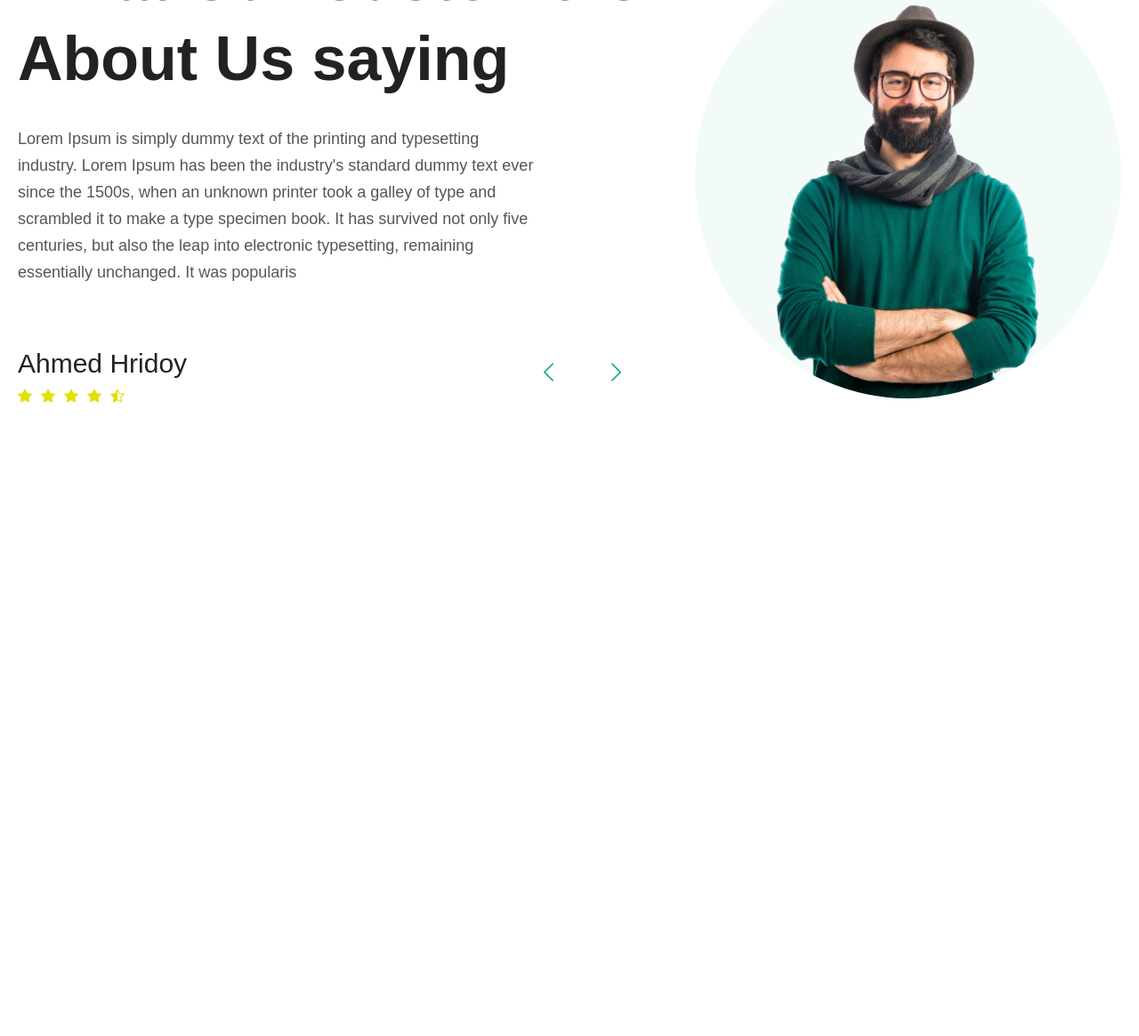
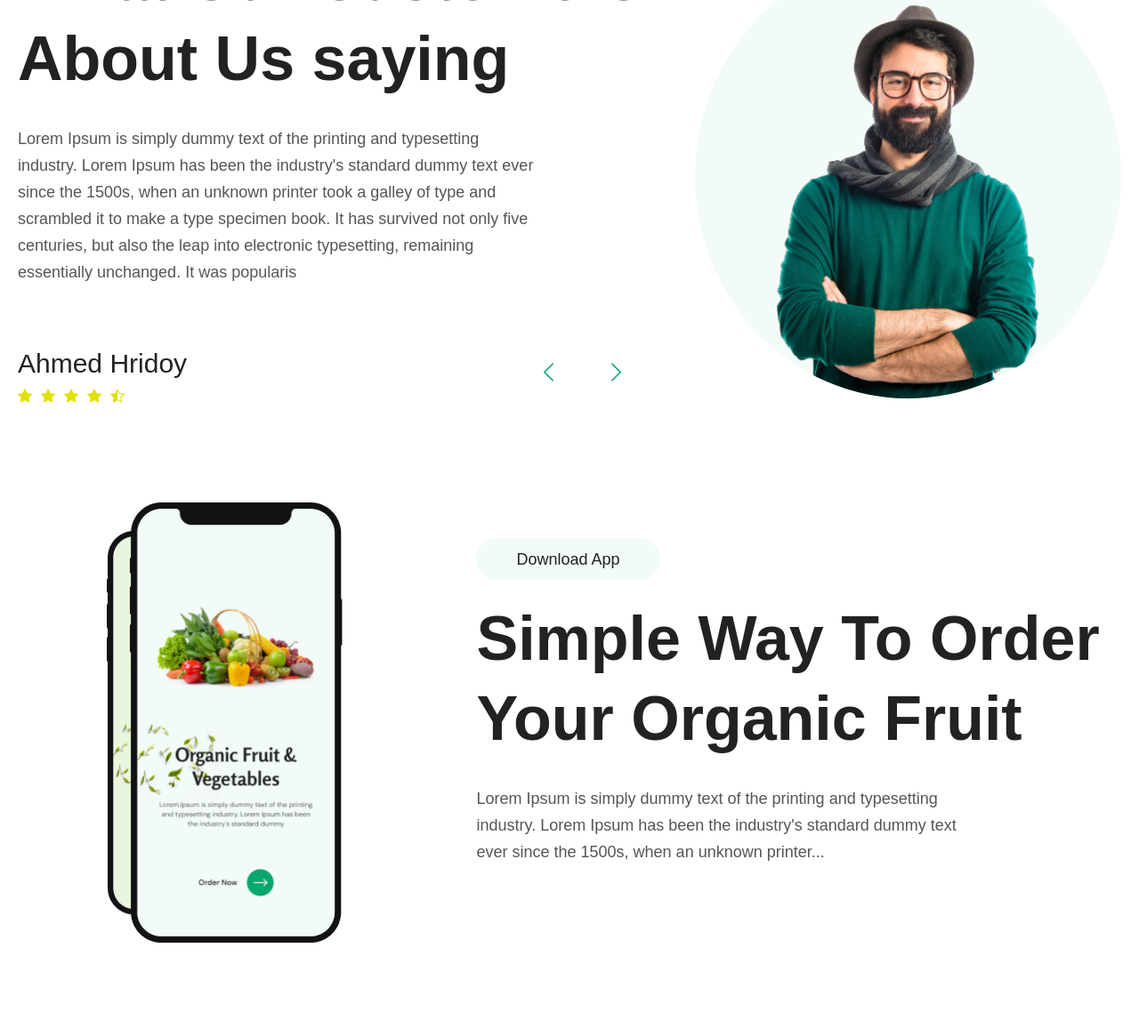
Before and after one commit to ilhomjonSolijonov/Agro-Help, a plain HTML site: page index.html in a window 1280 px wide. Shown: the part 2924-4089 px from the top of the page at 89% size. Before the commit the page ends 3389 px from the top, so only its background shows below. Drawn offline with nearby package versions, Linux system fonts and the light colour scheme.

Commit message:
i am compleate the contact section and starting footer

```diff
--- a/index.html
+++ b/index.html
@@ -189,6 +189,20 @@
                 </li>
             </ul>
         </section>
+        <!-- contact -->
+        <section class="contact" id="contact">
+            <ul class="contact__container">
+                <li class="contact__left">
+                    <img src="./img/mobile__phones.png" alt="not-found">
+                </li>
+                <li class="contact__right">
+                    <button class="contact__btn">Download App</button>
+                    <h1 class="contact__title">Simple Way To Order Your Organic Fruit </h1>
+                    <p class="contact__subtitle">Lorem Ipsum is simply dummy text of the printing and typesetting industry. Lorem Ipsum has been the industry's standard dummy text ever since the 1500s, when an unknown printer...</p>
+
+                </li>
+            </ul>
+        </section>
     </div>
 </body>
 </html>
--- a/style.scss
+++ b/style.scss
@@ -21,6 +21,7 @@ html{
     width: 100%;
     height: auto;
     background-color: var(--body-bg);
+    // menu
     menu{
         width: 100%;
         height: 100px;
@@ -105,6 +106,7 @@ html{
             }
         }
     }
+    // header of web-site
     header{
         width: 100%;
         height: auto;
@@ -251,6 +253,7 @@ html{
         }
 
     }
+    // about section
     .about{
         width: 100%;
         height: auto;
@@ -361,6 +364,7 @@ html{
             }
         }
     }
+    // services section
     .services{
         margin: 100px 0 0 0;
         width: 100%;
@@ -448,6 +452,7 @@ html{
             bottom: 0;
         }
     }
+    // menu section
     .menu{
         margin: 100px 0 0 0;
         width: 100%;
@@ -556,4 +561,64 @@ html{
             }
         }
     }
+    // contact secction
+    .contact{
+        width: 100%;
+        height: auto;
+        display: flex;
+        justify-content: center;
+        .contact__container{
+            margin: 100px 0 100px 0;
+            max-width: 1240px;
+            height: auto;
+            width: 100%;
+            display: flex;
+            justify-content: space-between;
+            .contact__left{
+                list-style: none;
+                img{
+                    width: auto;
+                    height: 496.06px;
+                    object-fit: cover;
+                    margin: 0 100px;
+                }
+            }
+            .contact__right{
+                list-style: none;
+                width: auto;
+                height: auto;
+                margin: 0 0 0 50px;
+                .contact__btn{
+                    margin: 40px 0 0 0;
+                    border-radius: 50px;
+                    background-color: var(--bg-color);
+                    color: var(--color-title);
+                    padding: 15px 45px;
+                    border: none;
+                    font-style: normal;
+                    font-weight: 400;
+                    font-size: 18px;
+                    line-height: 18px;
+                }
+                .contact__title{
+                    margin: 20px 0 0 0;
+                    font-style: normal;
+                    font-weight: 700;
+                    font-size: 70px;
+                    line-height: 90px;
+                    color: var(--color-title);
+                }
+                .contact__subtitle{
+                    width: 574.18px;
+                    height: 90px;
+                    color: var(--color-text);
+                    font-style: normal;
+                    font-weight: 400;
+                    font-size: 18px;
+                    line-height: 30px;
+                    margin: 30px 0 0;
+                }
+            }
+        }
+    }
 }
```
Also changed, not shown: style.css.
